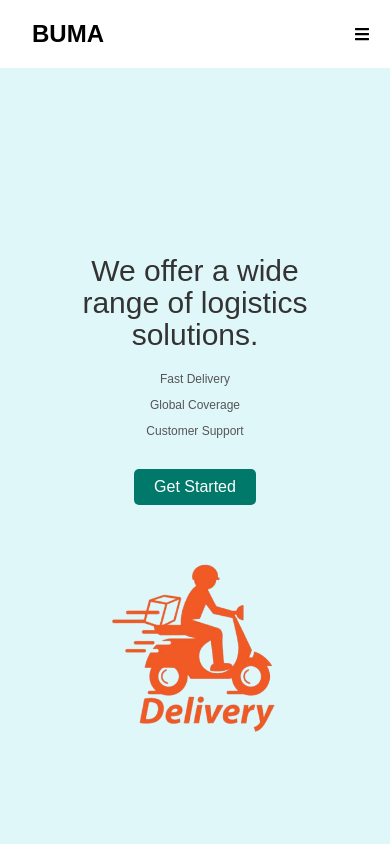
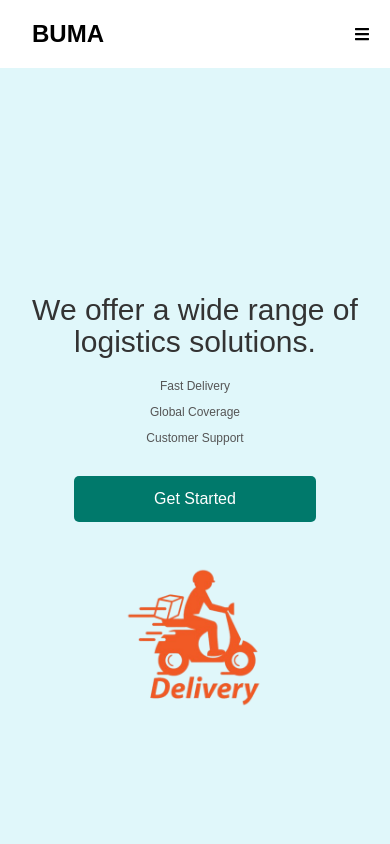
Before and after one commit to MaRt3000/BuMa-Logistics, a React (Vite) app: page / in a window 390 px wide. Shown: the top 844 px of the page. Built offline with nearby package versions, Linux system fonts and the light colour scheme.

Commit message:
version 1

```diff
--- a/src/components/HeroSection.css
+++ b/src/components/HeroSection.css
@@ -4,12 +4,12 @@
     justify-content: center;
     padding: 50px;
     background-color: #e0f7fa;
-    max-height: 100vh;
+    height: 100vh;
 }
 
 .hero-content {
     line-height: 2rem;
-    max-width: 50%;
+    width: 50%;
 }
 .hero-content, .hero-img{
     width: 50%;
@@ -50,7 +50,7 @@
 
 
 .hero-image {
-    width: 100%;
+    width: 57%;
 
 }
 .hero-image img{
@@ -62,22 +62,20 @@
     .hero {
         display: flex;
         flex-direction: column;
-        align-items: last baseline;
         justify-content: center;
-        padding: 50px;
+        padding: 0px;
+        width: 100%;
         background-color: #e0f7fa;
         height: 100vh;
     }
 
     .hero-content {
         line-height: 1rem;
-        max-width: 100%;
-        padding-top: 70px;
+        width: 100%;
+        padding-top: 20px;
         text-align: center;
     }
-    .hero-content, .hero-img{
-        width: 100%;
-    }
+
 
     .hero-content h1 {
         font-size: 30px;
@@ -99,7 +97,7 @@
     .hero-button {
         display: inline-block;
         margin-top: 20px;
-        padding: 10px 20px;
+        padding: 15px 80px;
         background-color: #00796b;
         color: #fff;
         border: none;
@@ -114,12 +112,11 @@
 
 
     .hero-image {
-        width: 100%;
+        width: 60%;
 
     }
     .hero-image img{
         width: 100%;
-
         padding-bottom: 0px;
     }
 }
```
Also changed, not shown: src/components/HeroSection.jsx (line endings or trailing spaces).
